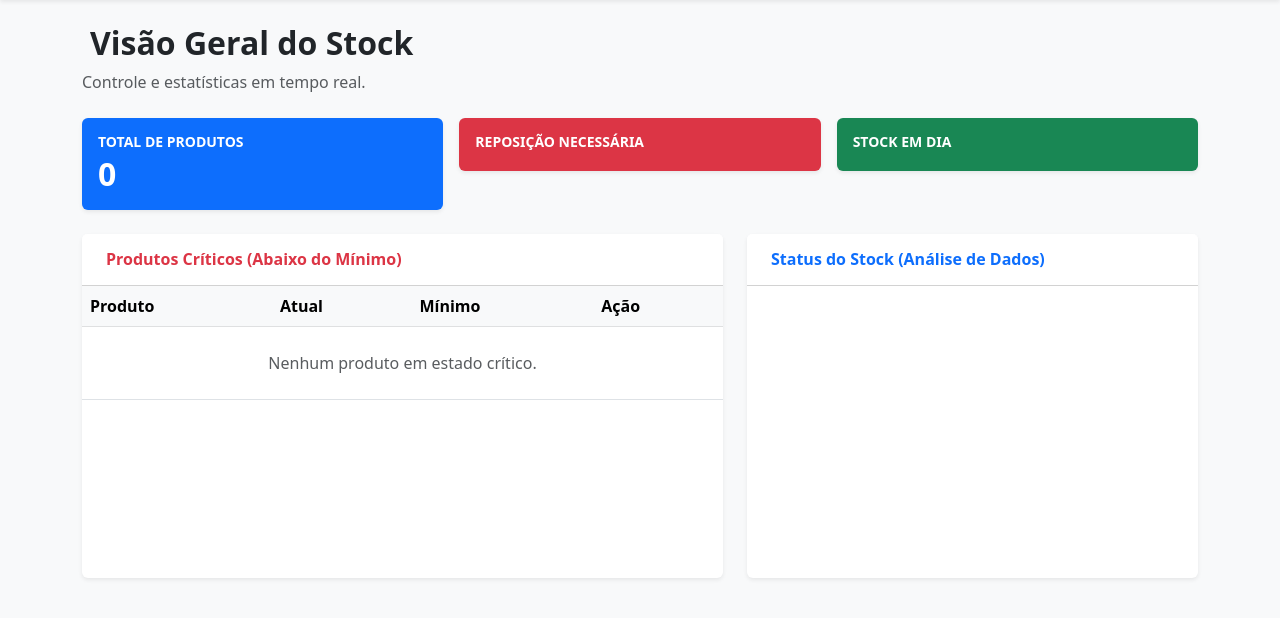
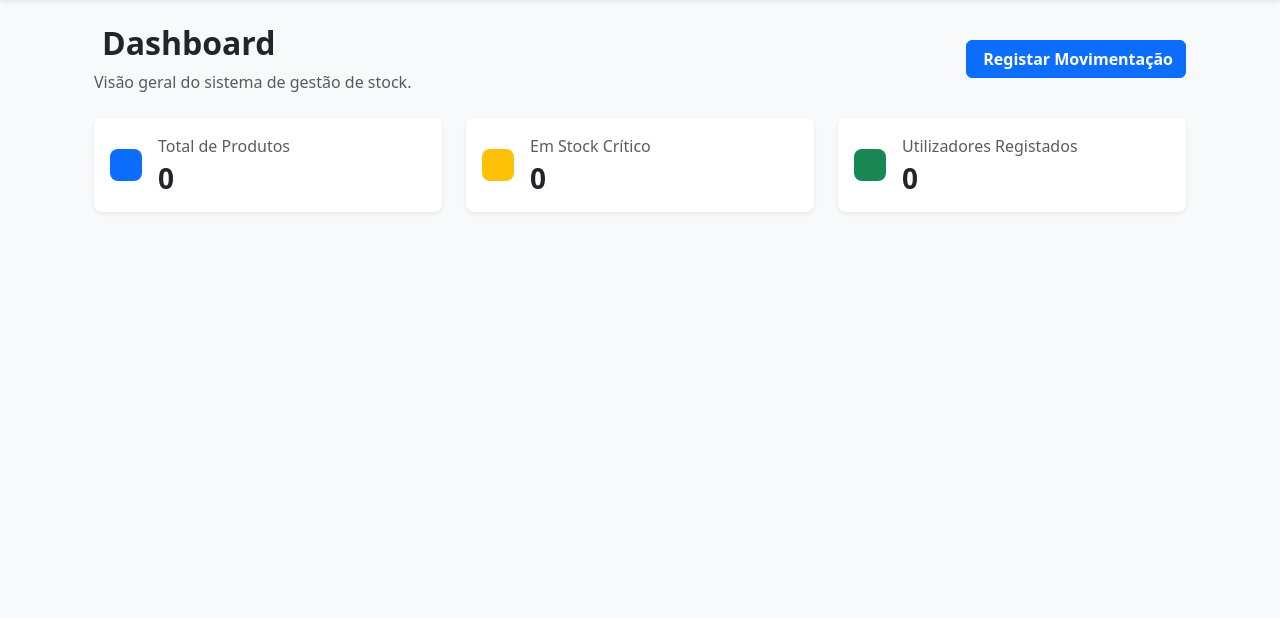
Before and after one commit to Hagane-no/Projeto-integrador-II, a Django app: page /dashboard/ in a window 1280 px wide. Shown: the part 56-674 px from the top of the page. Run offline with Django 5.2, Linux system fonts and the light colour scheme; the visitor is signed in with stand-in values (Sample User, id 1); data that the repository does not hold is empty; a map, chart or similar area stays blank.

Commit message:
Update dashboard.html

```diff
--- a/templates/dashboard.html
+++ b/templates/dashboard.html
@@ -1,133 +1,73 @@
-
 {% extends 'base.html' %}
 
-{% block title %}Dashboard - Confiro Já{% endblock %}
-
 {% block content %}
+<div class="container mt-4">
     <div class="d-flex justify-content-between align-items-center mb-4">
         <div>
-        <h2 class="fw-bold"><i class="bi bi-speedometer2 me-2"></i>Visão Geral do Stock</h2>
-        <p class="text-muted mb-0">Controle e estatísticas em tempo real.</p>
+            <h2 class="fw-bold"><i class="bi bi-speedometer2 me-2"></i>Dashboard</h2>
+            <p class="text-muted mb-0">Visão geral do sistema de gestão de stock.</p>
+        </div>
+        <div>
+            <a href="{% url 'movimentacoes' %}" class="btn btn-primary fw-bold">
+                <i class="bi bi-arrow-left-right me-1"></i> Registar Movimentação
+            </a>
         </div>
     </div>
 
-<!-- Cards Informativos -->
-<div class="row g-3 mb-4">
+    <!-- Alerta de Produtos com Stock Baixo -->
+    {% if produtos_baixo_estoque %}
+    <div class="alert alert-danger shadow-sm border-0 mb-4" role="alert">
+        <h5 class="fw-bold mb-2"><i class="bi bi-exclamation-triangle-fill me-2"></i>Atenção: Stock Crítico!</h5>
+        <p class="mb-2">Os seguintes produtos estão abaixo ou igual à quantidade mínima definida:</p>
+        <ul class="mb-0">
+            {% for p in produtos_baixo_estoque %}
+                <li><strong>{{ p.nome }}</strong> - Atual: <span class="badge bg-danger">{{ p.quantidade_atual }} {{ p.unidade_medida }}</span> (Mínimo: {{ p.quantidade_minima }})</li>
+            {% endfor %}
+        </ul>
+    </div>
+    {% endif %}
+
+    <!-- Cartões de Resumo Rápido -->
+    <div class="row g-4 mb-4">
         <div class="col-md-4">
-        <div class="card bg-primary text-white border-0 shadow-sm">
-            <div class="card-body d-flex align-items-center justify-content-between">
+            <div class="card border-0 shadow-sm rounded-3 p-3 bg-white">
+                <div class="d-flex align-items-center">
+                    <div class="bg-primary text-white p-3 rounded-3 me-3 fs-3">
+                        <i class="bi bi-box-seam"></i>
+                    </div>
                     <div>
-                    <h6 class="text-uppercase mb-1 small fw-bold">TOTAL DE PRODUTOS</h6>
-                    <h2 class="fw-bold mb-0">{{ total_produtos }}</h2>
+                        <p class="text-muted mb-1">Total de Produtos</p>
+                        <h3 class="fw-bold mb-0">{{ total_produtos|default:0 }}</h3>
                     </div>
-                <i class="bi bi-box fs-1 opacity-50"></i>
                 </div>
             </div>
         </div>
         <div class="col-md-4">
-        <div class="card bg-danger text-white border-0 shadow-sm">
-            <div class="card-body d-flex align-items-center justify-content-between">
+            <div class="card border-0 shadow-sm rounded-3 p-3 bg-white">
+                <div class="d-flex align-items-center">
+                    <div class="bg-warning text-dark p-3 rounded-3 me-3 fs-3">
+                        <i class="bi bi-exclamation-triangle"></i>
+                    </div>
                     <div>
-                    <h6 class="text-uppercase mb-1 small fw-bold">REPOSIÇÃO NECESSÁRIA</h6>
-                    <h2 class="fw-bold mb-0">{{ reposicao_necessaria }}</h2>
+                        <p class="text-muted mb-1">Em Stock Crítico</p>
+                        <h3 class="fw-bold mb-0">{{ produtos_baixo_estoque|length|default:0 }}</h3>
                     </div>
-                <i class="bi bi-exclamation-triangle fs-1 opacity-50"></i>
                 </div>
             </div>
         </div>
         <div class="col-md-4">
-        <div class="card bg-success text-white border-0 shadow-sm">
-            <div class="card-body d-flex align-items-center justify-content-between">
+            <div class="card border-0 shadow-sm rounded-3 p-3 bg-white">
+                <div class="d-flex align-items-center">
+                    <div class="bg-success text-white p-3 rounded-3 me-3 fs-3">
+                        <i class="bi bi-people"></i>
+                    </div>
                     <div>
-                    <h6 class="text-uppercase mb-1 small fw-bold">STOCK EM DIA</h6>
-                    <h2 class="fw-bold mb-0">{{ stock_em_dia }}</h2>
-                </div>
-                <i class="bi bi-check-circle fs-1 opacity-50"></i>
-            </div>
-        </div>
-    </div>
-</div>
-
-<div class="row g-4">
-    <!-- Tabela Produtos Críticos -->
-    <div class="col-lg-7">
-        <div class="card shadow-sm border-0 h-100">
-            <div class="card-header bg-white py-3">
-                <h5 class="mb-0 fs-6 fw-bold text-danger"><i class="bi bi-exclamation-circle me-2"></i>Produtos Críticos (Abaixo do Mínimo)</h5>
-            </div>
-            <div class="card-body p-0">
-                <div class="table-responsive">
-                    <table class="table table-hover align-middle mb-0">
-                        <thead class="table-light">
-                            <tr>
-                                <th>Produto</th>
-                                <th>Atual</th>
-                                <th>Mínimo</th>
-                                <th>Ação</th>
-                            </tr>
-                        </thead>
-                        <tbody>
-                            {% for p in produtos_criticos %}
-                                <tr>
-                                    <td class="fw-bold">{{ p.nome }}</td>
-                                    <td><span class="badge bg-danger">{{ p.quantidade_atual }} {{ p.unidade_medida }}</span></td>
-                                    <td>{{ p.quantidade_minima }}</td>
-                                    <td>
-                                        <a href="{% url 'reposicao' %}" class="btn btn-outline-primary btn-sm">
-                                            <i class="bi bi-arrow-up-circle me-1"></i> Repor
-                                        </a>
-                                    </td>
-                                </tr>
-                            {% empty %}
-                                <tr>
-                                    <td colspan="4" class="text-center py-4 text-muted">Nenhum produto em estado crítico.</td>
-                                </tr>
-                            {% endfor %}
-                        </tbody>
-                    </table>
-                </div>
-            </div>
-        </div>
-    </div>
-
-    <!-- Gráfico Status do Stock -->
-    <div class="col-lg-5">
-        <div class="card shadow-sm border-0 h-100">
-            <div class="card-header bg-white py-3">
-                <h5 class="mb-0 fs-6 fw-bold text-primary"><i class="bi bi-pie-chart me-2"></i>Status do Stock (Análise de Dados)</h5>
-            </div>
-            <div class="card-body d-flex align-items-center justify-content-center">
-                <div style="width: 260px; height: 260px;">
-                    <canvas id="stockChart"></canvas>
+                        <p class="text-muted mb-1">Utilizadores Registados</p>
+                        <h3 class="fw-bold mb-0">{{ total_usuarios|default:0 }}</h3>
                     </div>
                 </div>
             </div>
         </div>
     </div>
-
-<script>
-    document.addEventListener("DOMContentLoaded", function () {
-        const ctx = document.getElementById('stockChart').getContext('2d');
-        new Chart(ctx, {
-            type: 'doughnut',
-            data: {
-                labels: ['Stock OK', 'Reposição Necessária'],
-                datasets: [{
-                    data: [{{ stock_em_dia }}, {{ reposicao_necessaria }}],
-                    backgroundColor: ['#198754', '#dc3545'],
-                    borderWidth: 1
-                }]
-            },
-            options: {
-                responsive: true,
-                maintainAspectRatio: false,
-                plugins: {
-                    legend: {
-                        position: 'bottom'
-                    }
-                }
-            }
-        });
-    });
-</script>
+</div>
 {% endblock %}
```
Lines whose indentation alone changed are shown as unchanged.
